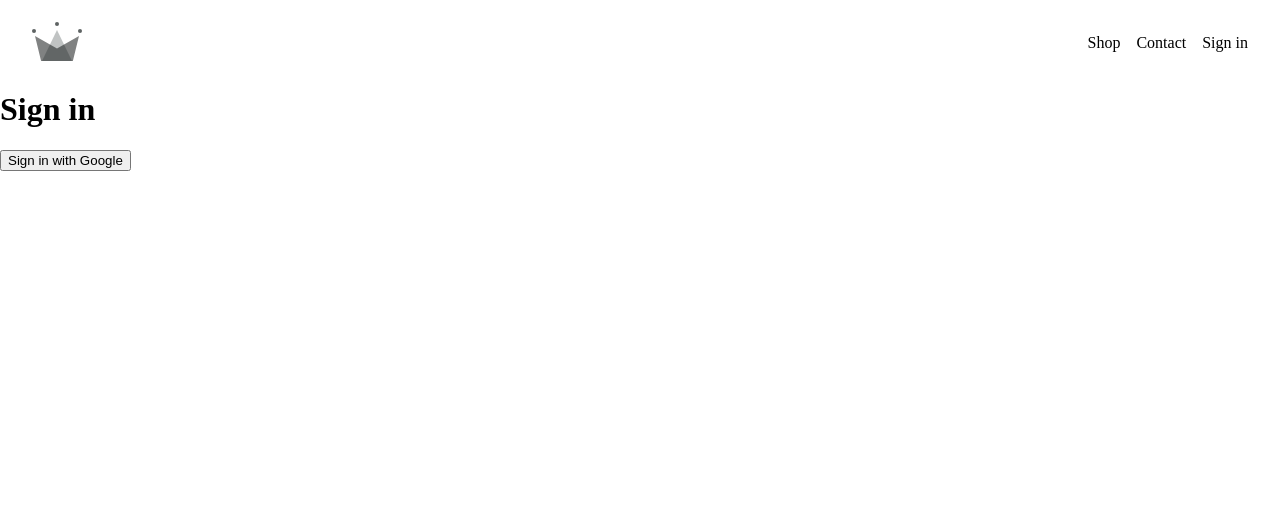
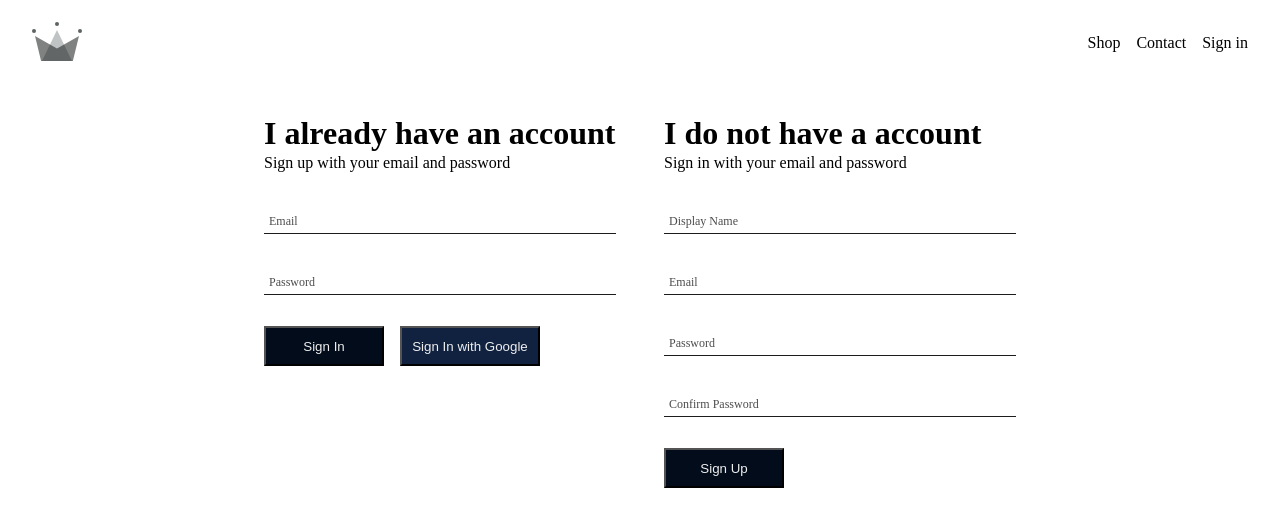
Before and after one commit to andriand06/crown-clothing, a React (Create React App) app: page /login in a window 1280 px wide. Shown: the top 526 px of the page. Built offline with nearby package versions, Linux system fonts and the light colour scheme.

Commit message:
created Form, Input, Button Component and Auth page

```diff
--- a/src/App.js
+++ b/src/App.js
@@ -2,6 +2,7 @@ import { BrowserRouter as Router, Routes, Route } from "react-router-dom";
 import Navbar from "./components/Navbar";
 import LandingPage from "./pages/LandingPage";
 import Login from "./pages/Login";
+import Signup from "./pages/Signup";
 const App = () => {
   return (
     <Router>
@@ -9,6 +10,7 @@ const App = () => {
         <Route path="/" element={<Navbar />}>
           <Route index element={<LandingPage />} />
           <Route path="login" element={<Login />} />
+          <Route path="signup" element={<Signup />} />
         </Route>
       </Routes>
     </Router>
--- /dev/null
+++ b/src/components/Button/Button.styles.scss
@@ -0,0 +1,23 @@
+button {
+  color: var(--lightGrey);
+  height: 40px;
+  &:hover {
+    cursor: pointer;
+  }
+}
+.sign-button {
+  width: 120px;
+  background-color: var(--darkNavy);
+  &:hover {
+    color: var(--darkNavy);
+    background-color: var(--lightGrey);
+  }
+}
+.sign-google-button {
+  width: 140px;
+  background-color: var(--lightNavy);
+  &:hover {
+    background-color: var(--lightGrey);
+    color: var(--lightNavy);
+  }
+}
--- /dev/null
+++ b/src/components/Button/index.js
@@ -0,0 +1,10 @@
+import "./Button.styles.scss";
+const Button = ({ type = "button", className, name, label, onClick }) => {
+  return (
+    <button type={type} onClick={onClick} className={className} name={name}>
+      {label}
+    </button>
+  );
+};
+
+export default Button;
--- /dev/null
+++ b/src/components/Form/Form.styles.scss
@@ -0,0 +1,22 @@
+.form-wrapper {
+  min-width: 400px;
+  min-height: 600px;
+  display: flex;
+  align-items: left;
+  flex-direction: column;
+  padding: 1.5rem;
+  h1 {
+    margin-bottom: 0.125rem;
+  }
+  .error-message {
+    margin-top: 1rem;
+    color: red;
+    transition: 0.5s all ease-in-out;
+  }
+  .button-wrapper {
+    display: flex;
+    align-items: center;
+    margin-top: 1rem;
+    gap: 1rem;
+  }
+}
--- /dev/null
+++ b/src/components/Form/index.js
@@ -0,0 +1,101 @@
+import { useState } from "react";
+import { createUserDocumentFromAuth } from "../../utils/firebase/firebase.utils";
+
+import Input from "../Input";
+import Button from "../Button";
+import "./Form.styles.scss";
+
+const Form = ({ data }) => {
+  const { title, description, inputs, buttons, onSubmit } = data;
+  const declareInitialFields = () => {
+    let newObj = {};
+    inputs.forEach(({ name }) => {
+      newObj[name] = "";
+    });
+    return newObj;
+  };
+  const [errorMessage, setErrorMessage] = useState("");
+  const [formFields, setFormFields] = useState(declareInitialFields);
+  console.log(formFields);
+  const handleChange = (e) => {
+    const { name, value } = e.target;
+    setFormFields({ ...formFields, [name]: value });
+  };
+  const handleSubmit = async (e) => {
+    e.preventDefault();
+    if (onSubmit.name === "signin") {
+      try {
+        const { user } = await onSubmit.func(
+          formFields.email,
+          formFields.password
+        );
+        console.log(user);
+      } catch (error) {
+        console.log(error);
+      }
+    }
+    if (onSubmit.name === "signup") {
+      if (formFields.signupPassword !== formFields.confirmPassword) {
+        setErrorMessage("Password do not match");
+        return;
+      }
+      try {
+        const { user } = await onSubmit.func(
+          formFields.signupEmail,
+          formFields.signupPassword
+        );
+        createUserDocumentFromAuth(user, {
+          displayName: formFields.displayName,
+        });
+      } catch (error) {
+        if (error.code === "auth/email-already-in-use") {
+          setErrorMessage("Email already in use");
+        }
+        console.log(error);
+      }
+    }
+  };
+  return (
+    <>
+      <form className="form-wrapper" onSubmit={handleSubmit}>
+        <h1>{title}</h1>
+        <label>{description}</label>
+        <span className="error-message">{errorMessage}</span>
+        {inputs.map(({ name, label, type }, index) => (
+          <Input
+            key={index}
+            name={name}
+            label={label}
+            type={type}
+            onChange={handleChange}
+            value={formFields[name]}
+          />
+        ))}
+        <div className="button-wrapper">
+          {buttons.map(({ onClick, name, label, className, type }, index) =>
+            onClick ? (
+              <Button
+                key={index}
+                type={type}
+                onClick={onClick}
+                className={className}
+                name={name}
+                label={label}
+              />
+            ) : (
+              <Button
+                key={index}
+                type="submit"
+                className={className}
+                name={name}
+                label={label}
+              />
+            )
+          )}
+        </div>
+      </form>
+    </>
+  );
+};
+
+export default Form;
--- /dev/null
+++ b/src/components/Input/Input.styles.scss
@@ -0,0 +1,30 @@
+.input-wrapper {
+  display: flex;
+  flex-direction: column;
+  margin-top: 1rem;
+  @mixin shrink-label {
+    transform: translate(5px, -20px);
+    opacity: 0.7;
+  }
+  .input-label {
+    opacity: 1;
+    transform: translate(0, -50px);
+    transition: 0.5s all ease-in-out;
+  }
+  .shrink-label {
+    @include shrink-label();
+  }
+  label {
+    font-size: var(--fontSuperSmall);
+  }
+  input {
+    height: 30px;
+    border-style: none;
+    border-bottom: 1px solid var(--darkGrey);
+    &:focus ~ label {
+      opacity: 1;
+      transform: translate(0, -50px);
+      transition: 0.5s all ease-in-out;
+    }
+  }
+}
--- /dev/null
+++ b/src/components/Input/index.js
@@ -0,0 +1,18 @@
+import "./Input.styles.scss";
+const Input = ({ label, name, type, onChange, value }) => {
+  return (
+    <div className="input-wrapper">
+      <input
+        id={name}
+        name={name}
+        type={type}
+        onChange={onChange}
+        value={value}
+      />
+      <label htmlFor={name} className={value ? "input-label" : "shrink-label"}>
+        {label}
+      </label>
+    </div>
+  );
+};
+export default Input;
--- a/src/index.scss
+++ b/src/index.scss
@@ -1,3 +1,19 @@
+:root {
+  --maxWidth: 1280px;
+  --lightGrey: #eee;
+  --medGrey: #353535;
+  --darkGrey: #1c1c1c;
+  --darkNavy: #020c1b;
+  --lightNavy: #112240;
+  --navy: #0a192f;
+  --green: #64ffda;
+  --blue: #57cbff;
+  --fontSuperBig: 2.5rem;
+  --fontBig: 1.5rem;
+  --fontMedium: 1.2rem;
+  --fontSmall: 1rem;
+  --fontSuperSmall: 12px;
+}
 * {
   box-sizing: border-box;
 }
@@ -13,6 +29,15 @@ code {
   font-family: source-code-pro, Menlo, Monaco, Consolas, "Courier New",
     monospace;
 }
+
 a {
   color: black;
 }
+.wrapper {
+  width: 100%;
+  height: 100%;
+  display: flex;
+  align-items: center;
+  justify-content: center;
+  flex-direction: row;
+}
--- a/src/pages/Login.js
+++ b/src/pages/Login.js
@@ -1,16 +1,81 @@
 import {
   signInWithGooglePopup,
   createUserDocumentFromAuth,
+  signUpWithEmailAndPassword,
+  signInAuthWithEmailAndPassword,
 } from "../utils/firebase/firebase.utils";
+import Form from "../components/Form";
 const Login = () => {
+  // useEffect(() => {
+  //   async function logRedirectResult() {
+  //     //get redirect result from the authentication method (redirect method)
+  //     const response = await getRedirectResult(auth);
+  //     if (response) {
+  //       await createUserDocumentFromAuth(response.user);
+  //     }
+  //   }
+  //   logRedirectResult();
+  // }, []);
   const logGoogleUser = async () => {
     const response = await signInWithGooglePopup();
-    const userDocRef = await createUserDocumentFromAuth(response.user);
+    await createUserDocumentFromAuth(response.user);
+  };
+
+  const loginForm = {
+    title: "I already have an account",
+    description: "Sign up with your email and password",
+    inputs: [
+      { name: "email", label: "Email", type: "email" },
+      { name: "password", label: "Password", type: "password" },
+    ],
+    buttons: [
+      {
+        name: "signin",
+        label: "Sign In",
+        type: "submit",
+        className: "sign-button",
+      },
+      {
+        name: "googleSignin",
+        label: "Sign In with Google",
+        type: "button",
+        className: "sign-google-button",
+        onClick: logGoogleUser,
+      },
+    ],
+    onSubmit: {
+      name: "signin",
+      func: signInAuthWithEmailAndPassword,
+    },
+  };
+  const signUpForm = {
+    title: "I do not have a account",
+    description: "Sign in with your email and password",
+    inputs: [
+      { name: "displayName", label: "Display Name", type: "text" },
+      { name: "signupEmail", label: "Email", type: "email" },
+      { name: "signupPassword", label: "Password", type: "password" },
+      { name: "confirmPassword", label: "Confirm Password", type: "password" },
+    ],
+    buttons: [
+      {
+        name: "signup",
+        label: "Sign Up",
+        type: "submit",
+        className: "sign-button",
+      },
+    ],
+    onSubmit: {
+      name: "signup",
+      func: signUpWithEmailAndPassword,
+    },
   };
   return (
     <>
-      <h1>Sign in</h1>
-      <button onClick={logGoogleUser}>Sign in with Google</button>
+      <div className="wrapper">
+        <Form data={loginForm} />
+        <Form data={signUpForm} />
+      </div>
     </>
   );
 };
--- /dev/null
+++ b/src/pages/Signup.js
@@ -0,0 +1,7 @@
+const Signup = () => {
+  return <>
+
+  </>;
+};
+
+export default Signup;
--- a/src/utils/firebase/firebase.utils.js
+++ b/src/utils/firebase/firebase.utils.js
@@ -7,6 +7,8 @@ import {
   signInWithPopup,
   signInWithRedirect,
   GoogleAuthProvider,
+  createUserWithEmailAndPassword,
+  signInWithEmailAndPassword,
 } from "firebase/auth";
 import { getFirestore, doc, getDoc, setDoc } from "firebase/firestore";
 // Your web app's Firebase configuration
@@ -22,38 +24,50 @@ const firebaseConfig = {
 const firebaseApp = initializeApp(firebaseConfig);
 
 //set our google provider
-const provider = new GoogleAuthProvider();
-provider.setCustomParameters({
+const googleProvider = new GoogleAuthProvider();
+googleProvider.setCustomParameters({
   prompt: "select_account",
 });
 /**
  * One Auth for firebase app
- * but can be more than one provider in firebase app
+ * but can be more than one googleProvider in firebase app
  * get authenthication from our firebase app
  */
 export const auth = getAuth(firebaseApp);
-export const signInWithGooglePopup = () => signInWithPopup(auth, provider);
+export const signInWithGooglePopup = () =>
+  signInWithPopup(auth, googleProvider);
+export const signInWithGoogleRedirect = () =>
+  signInWithRedirect(auth, googleProvider);
 /**
  * Get our Firestore database
  */
 export const db = getFirestore();
+export const signUpWithEmailAndPassword = async (email, password) => {
+  if (!email || !password) return;
 
-export const createUserDocumentFromAuth = async (userAuth) => {
+  return await createUserWithEmailAndPassword(auth, email, password);
+};
+export const signInAuthWithEmailAndPassword = async (email, password) => {
+  if (!email || !password) return;
+  return await signInWithEmailAndPassword(auth, email, password);
+};
+export const createUserDocumentFromAuth = async (
+  userAuth,
+  additionalInformation = {}
+) => {
   /**
    * If in our firestore there are no users document
    * firestore will create one for us
    * doc -> is method to get in to our document reference instance
    */
-  console.log(userAuth);
+  if (!userAuth) return;
   const userDocRef = doc(db, "users", userAuth.uid);
-  console.log(userDocRef);
   const userSnapshot = await getDoc(userDocRef);
   /**
    * If user data exists then return back userDocRef
    * If user data not exists then create the document in collection by using user auth data
    */
 
-  console.log(userSnapshot);
   if (!userSnapshot.exists()) {
     const { displayName, email } = userAuth;
     const createdAt = new Date();
@@ -62,6 +76,7 @@ export const createUserDocumentFromAuth = async (userAuth) => {
         displayName,
         email,
         createdAt,
+        ...additionalInformation,
       });
     } catch (error) {
       console.log(error.message);
```
